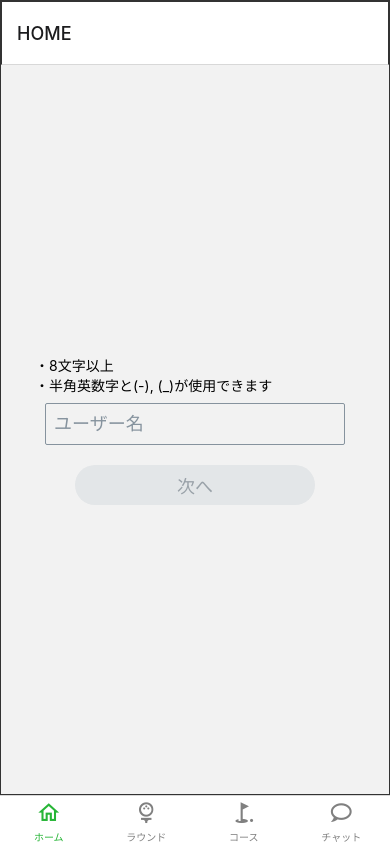
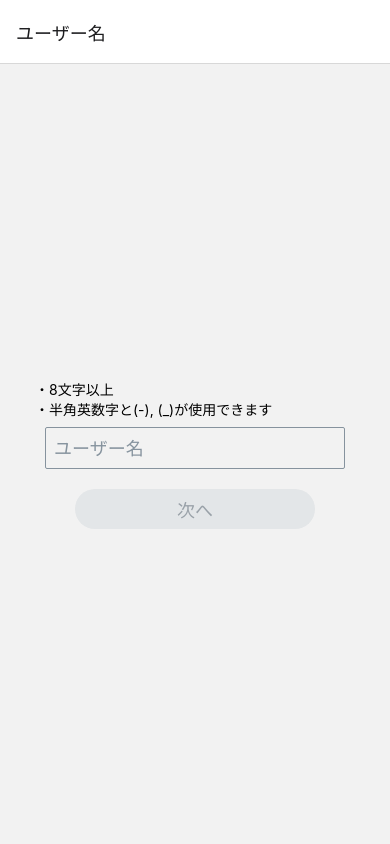
Before and after one commit to y-koma0130/swinggy-mobile, a React Native app: screen / in a window 390 px wide. Built offline with nearby package versions, Linux system fonts and the light colour scheme.

Commit message:
publicStackの作成

```diff
--- a/src/routes/Home/Home.tsx
+++ b/src/routes/BottomTab/Home/Home.tsx
@@ -1,7 +1,7 @@
 import React, { FC } from 'react';
 import { createStackNavigator } from '@react-navigation/stack';
-import { BottomStackParamList } from '../../types/screens';
-import { Home } from '../../screens';
+import { BottomStackParamList } from '../../../types/screens';
+import { Home } from '../../../screens';
 const Stack = createStackNavigator<BottomStackParamList>();
 
 export const HomeNavigator: FC = () => {
--- /dev/null
+++ b/src/routes/Public/Public.tsx
@@ -0,0 +1,18 @@
+import { createStackNavigator } from '@react-navigation/stack';
+import { FC, ReactElement } from 'react';
+import { ScreenName } from '../../screens/Registrations/screenName';
+
+const Stack = createStackNavigator();
+
+export const PublicNavigator: FC = () => {
+  return (
+    <Stack.Navigator>
+      <Stack.Screen
+        name={'ユーザー名'}
+        component={ScreenName}
+        options={{
+          title: 'ユーザー名',
+        }}></Stack.Screen>
+    </Stack.Navigator>
+  );
+};
--- a/src/routes/index.tsx
+++ b/src/routes/index.tsx
@@ -1,11 +1,14 @@
 import React, { FC } from 'react';
 import { NavigationContainer } from '@react-navigation/native';
 import { BottomTabNavigator } from './BottomTab';
+import { PublicNavigator } from './Public/Public';
 
 export const MainRouter: FC = () => {
+  // ログイン状態をステート管理？
+  const isRegistered = false;
   return (
     <NavigationContainer>
-      <BottomTabNavigator />
+      {isRegistered ? <BottomTabNavigator /> : <PublicNavigator />}
     </NavigationContainer>
   );
 };
--- /dev/null
+++ b/src/screens/Registrations/screenName.tsx
@@ -0,0 +1,22 @@
+import React, { FC } from 'react';
+import { View, StyleSheet } from 'react-native';
+import { ScreenNameInputSection } from '../../features/registrations/components/screenNames';
+
+/**
+ * スクリーンネーム登録ページ
+ */
+export const ScreenName: FC = () => {
+  return (
+    <View style={styles.container}>
+      <ScreenNameInputSection />
+    </View>
+  );
+};
+
+const styles = StyleSheet.create({
+  container: {
+    flex: 1,
+    justifyContent: 'center',
+    alignItems: 'center',
+  },
+});
--- a/src/screens/index.ts
+++ b/src/screens/index.ts
@@ -1,4 +1,3 @@
-// export { default as Detail } from './Details';
 export * from './Home';
 export * from './Round';
 export * from './Course';
```
